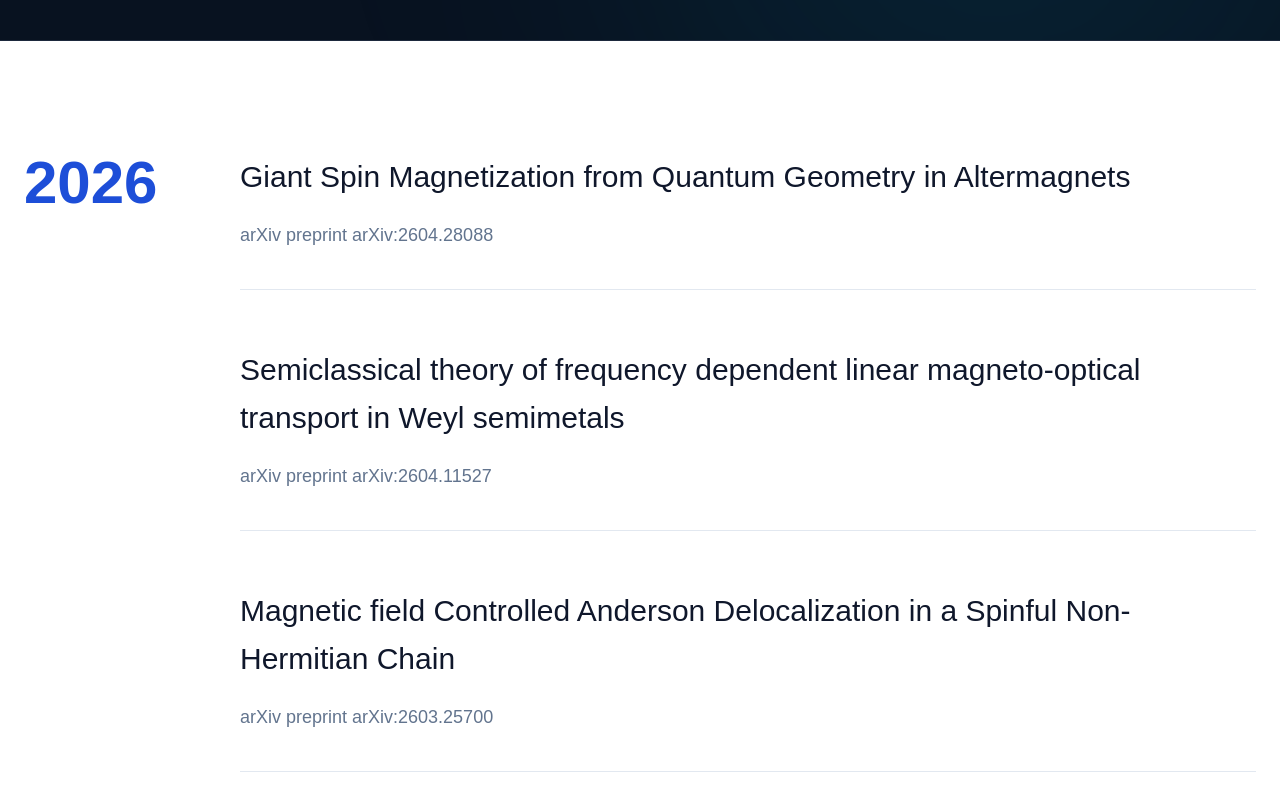
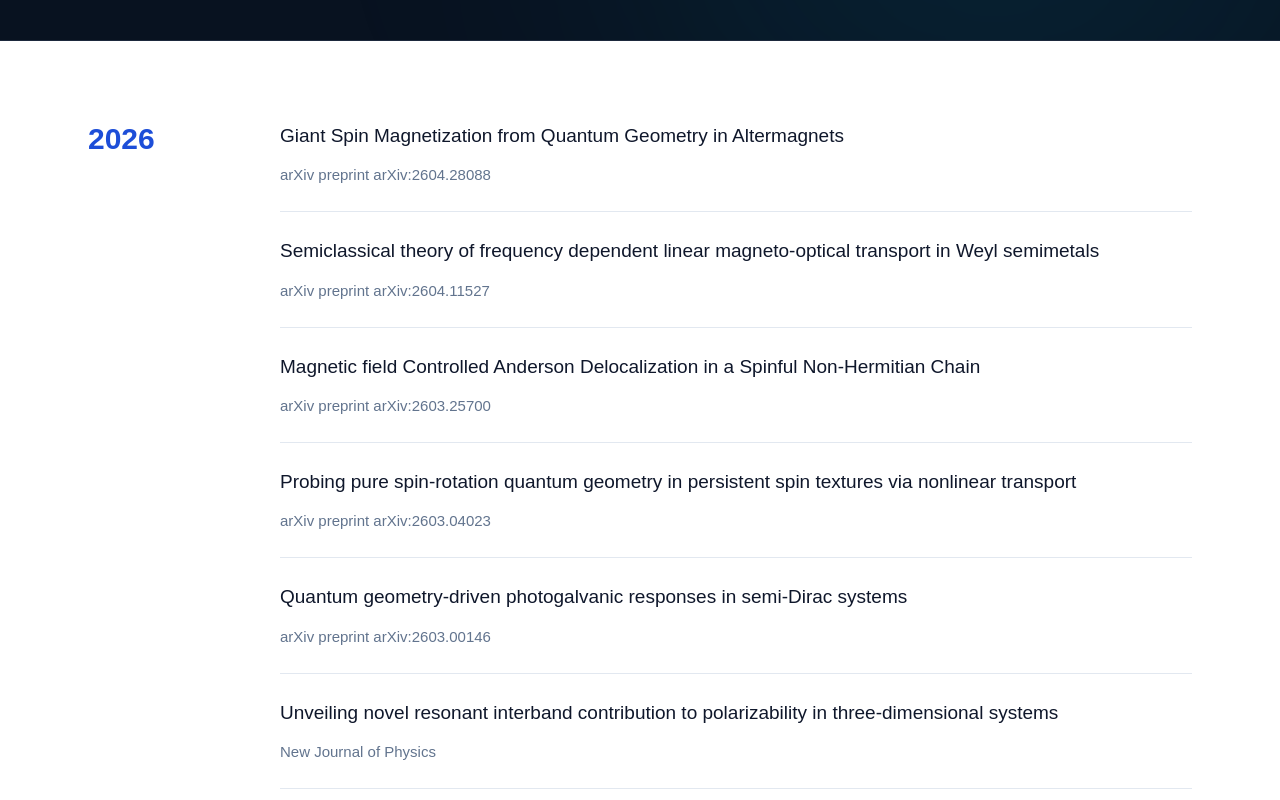
Before and after one commit to SnehasisNandy-Group/Quantum-Condensed-Matter-Group, a Next.js app: page /publications in a window 1280 px wide. Shown: the part 500-1300 px from the top of the page. Built offline with nearby package versions, Linux system fonts and the light colour scheme.

Commit message:
Updated publication page layout

```diff
--- a/src/app/publications/page.tsx
+++ b/src/app/publications/page.tsx
@@ -471,8 +471,6 @@ return (
         {/* Glow */}
         <div className="absolute top-[-10%] right-[-5%] w-[700px] h-[700px] bg-cyan-500/10 blur-[140px] rounded-full pointer-events-none" />
 
-      {/* Orbital Lines */}
-
         <div className="max-w-7xl mx-auto px-6 pt-28 pb-20 relative z-10">
 
           <div className="max-w-5xl">
@@ -500,7 +498,7 @@ return (
       {/* PUBLICATIONS */}
       <section className="bg-white">
 
-      <div className="max-w-7xl mx-auto px-6 py-28">
+        <div className="max-w-6xl mx-auto px-6 py-20">
 
           {Object.entries(groupedPublications)
             .sort((a, b) => Number(b[0]) - Number(a[0]))
@@ -508,13 +506,13 @@ return (
 
               <div
                 key={year}
-              className="grid lg:grid-cols-12 gap-16 mb-28"
+                className="grid lg:grid-cols-12 gap-12 mb-20"
               >
 
                 {/* YEAR */}
                 <div className="lg:col-span-2">
 
-                <h2 className="text-5xl lg:text-6xl font-semibold text-[#1d4ed8] sticky top-32">
+                  <h2 className="text-2xl lg:text-3xl font-semibold text-[#1d4ed8] sticky top-28">
                     {year}
                   </h2>
 
@@ -523,13 +521,13 @@ return (
                 {/* PAPERS */}
                 <div className="lg:col-span-10">
 
-                <div className="space-y-14">
+                  <div className="space-y-6">
 
                     {papers.map((paper, index) => (
 
                       <div
                         key={index}
-                      className="border-b border-slate-200 pb-10"
+                        className="border-b border-slate-200 pb-6"
                       >
 
                         <a
@@ -539,13 +537,13 @@ return (
                           className="block group"
                         >
 
-                        <h3 className="text-2xl lg:text-3xl font-light text-slate-900 leading-[1.6] group-hover:text-cyan-600 transition duration-300">
+                          <h3 className="text-[17px] lg:text-[19px] font-light text-slate-900 leading-[1.6] group-hover:text-cyan-600 transition duration-300">
 
                             {paper.title}
 
                           </h3>
 
-                        <p className="text-slate-500 mt-5 text-lg">
+                          <p className="text-slate-500 mt-3 text-[15px] leading-[1.6]">
                             {paper.journal}
                           </p>
 
```
Lines whose indentation alone changed are shown as unchanged.
